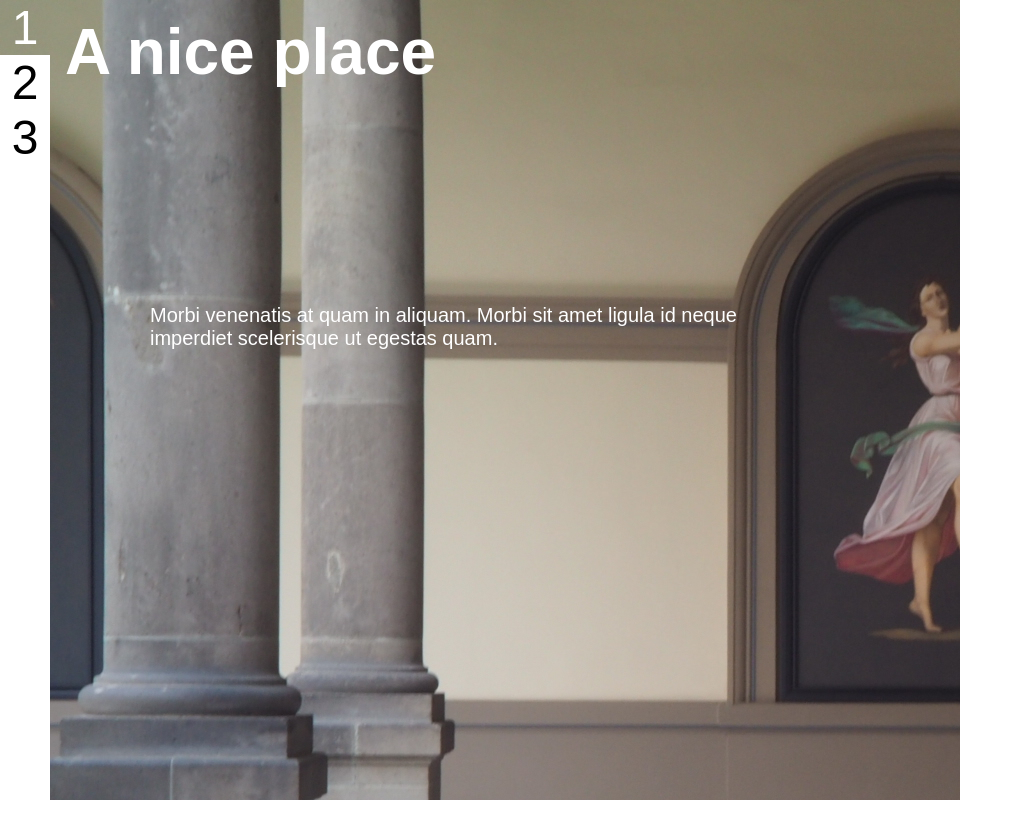
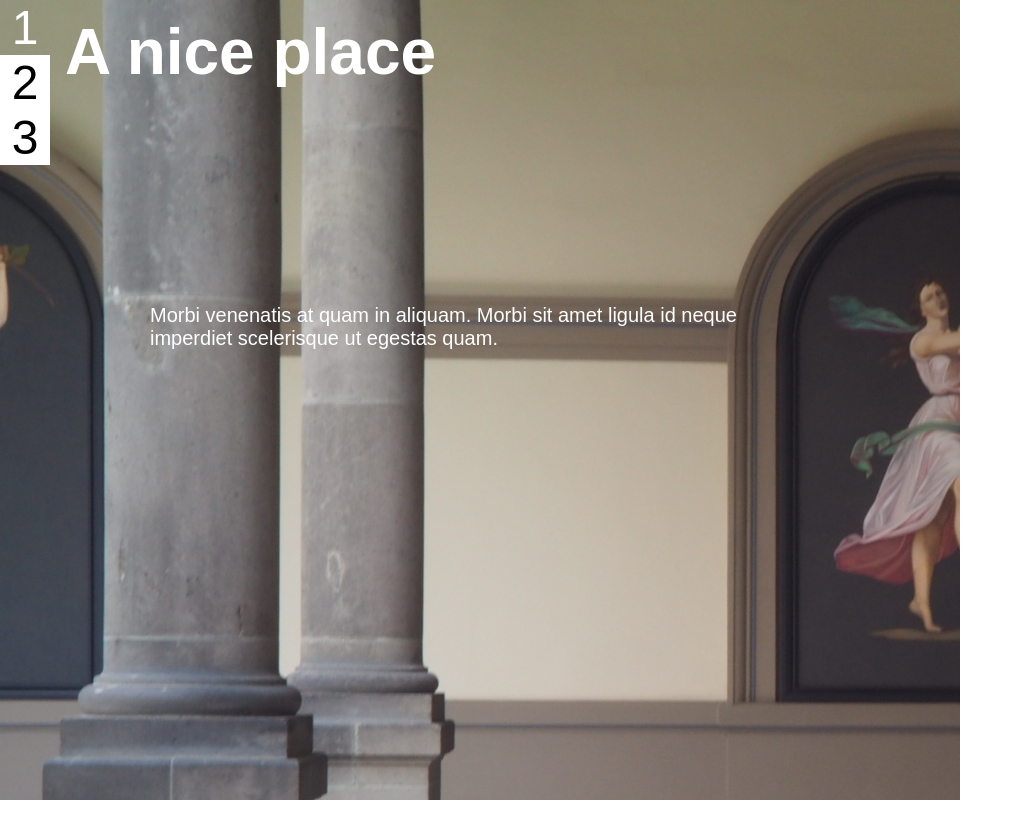
Before and after one commit to pkolo/react-slideshow, a React (Create React App) app: page / in a window 1280 px wide. Shown: the top 838 px of the page, without its empty margins (0-1023 px from the left). After the commit the page ends 800 px from the top, so only its background shows below. Built offline with nearby package versions, Linux system fonts and the light colour scheme.

Commit message:
Remove filler bar

```diff
--- a/src/components/app/App.js
+++ b/src/components/app/App.js
@@ -60,7 +60,7 @@ class App extends Component {
               <div className="App-buttonbar">
                 <Bar slides={this.getSlideIDs()} onSelect={this.changeActiveSlide} isActiveSlide={this.isActive}/>
               </div>
-              <div className="App-fillerbar"></div>
+
             </div>
 
             <div className="App-slide">
```
